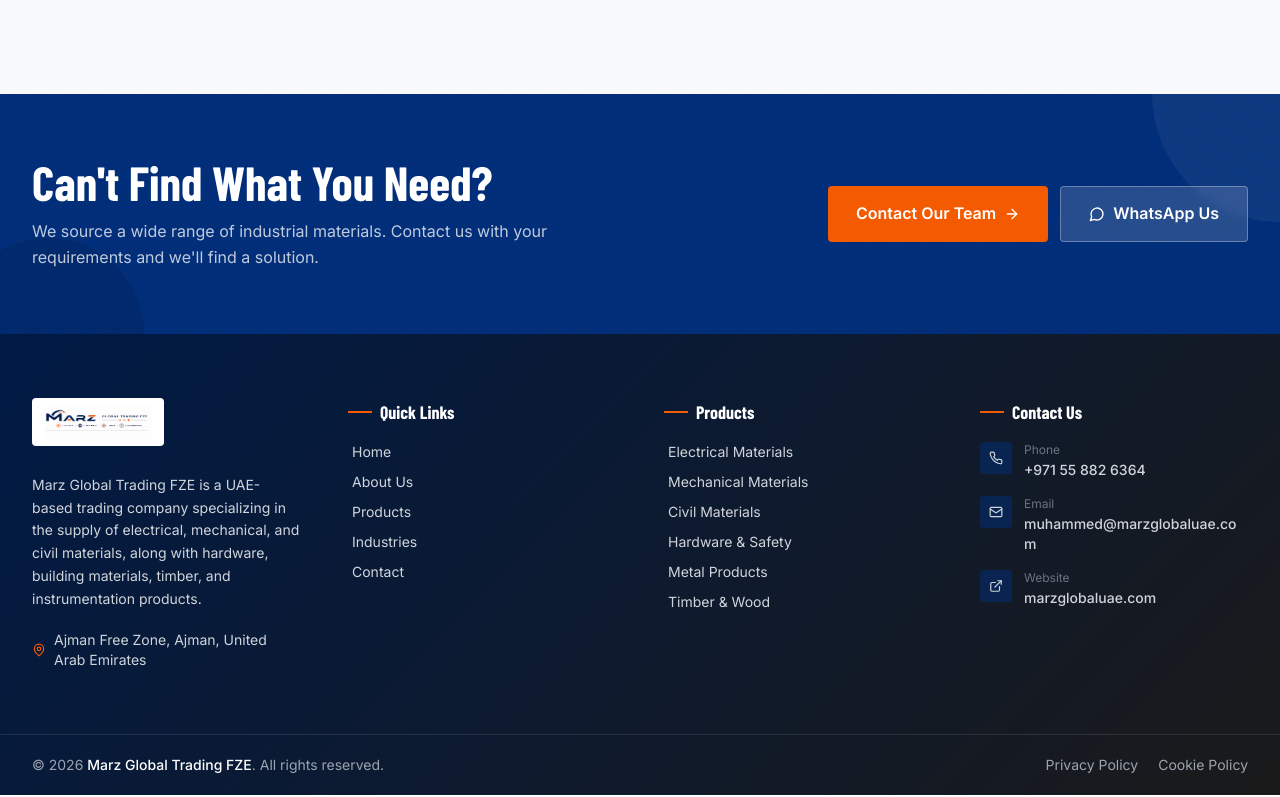
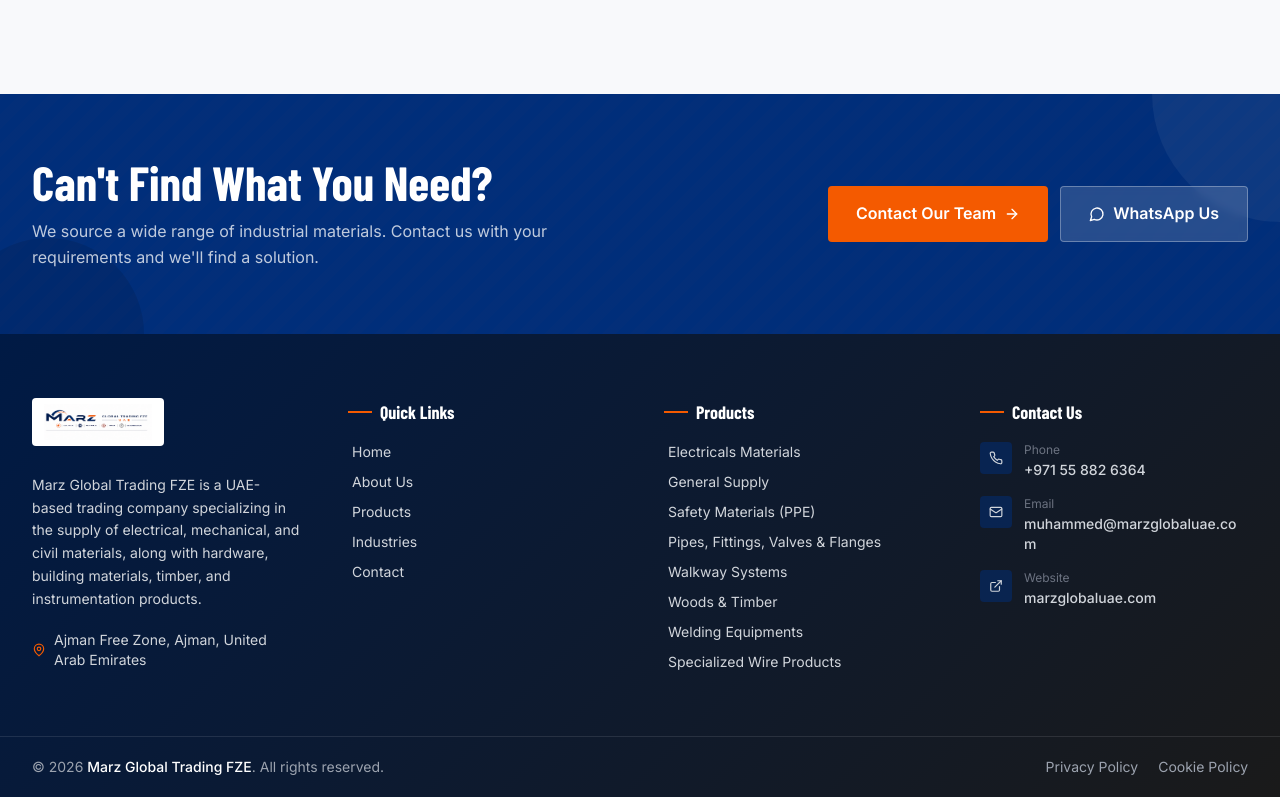
Before and after one commit to Fasilkallot/MARZ-GLOBAL, a React (Vite) app: page /products#specialized-wire in a window 1280 px wide. Shown: the part 5611-6408 px from the top of the page. Built offline with nearby package versions, Linux system fonts and the light colour scheme; a web font is replaced by a local one.

Commit message:
Update Footer.jsx

```diff
--- a/src/components/layout/Footer.jsx
+++ b/src/components/layout/Footer.jsx
@@ -12,12 +12,14 @@
     { label: 'Contact', path: '/contact' },
   ],
   'Products': [
-    { label: 'Electrical Materials', path: '/products#electrical' },
-    { label: 'Mechanical Materials', path: '/products#mechanical' },
-    { label: 'Civil Materials', path: '/products#civil' },
-    { label: 'Hardware & Safety', path: '/products#hardware' },
-    { label: 'Metal Products', path: '/products#metal' },
-    { label: 'Timber & Wood', path: '/products#timber' },
+    { label: 'Electricals Materials', path: '/products#electricals-materials' },
+    { label: 'General Supply', path: '/products#general-supply' },
+    { label: 'Safety Materials (PPE)', path: '/products#safety-materials' },
+    { label: 'Pipes, Fittings, Valves & Flanges', path: '/products#pipes-fittings-valves-flanges' },
+    { label: 'Walkway Systems', path: '/products#walkway-systems' },
+    { label: 'Woods & Timber', path: '/products#woods-timber' },
+    { label: 'Welding Equipments', path: '/products#welding-equipment' },
+    { label: 'Specialized Wire Products', path: '/products#specialized-wire' },
   ],
 };
 
```
